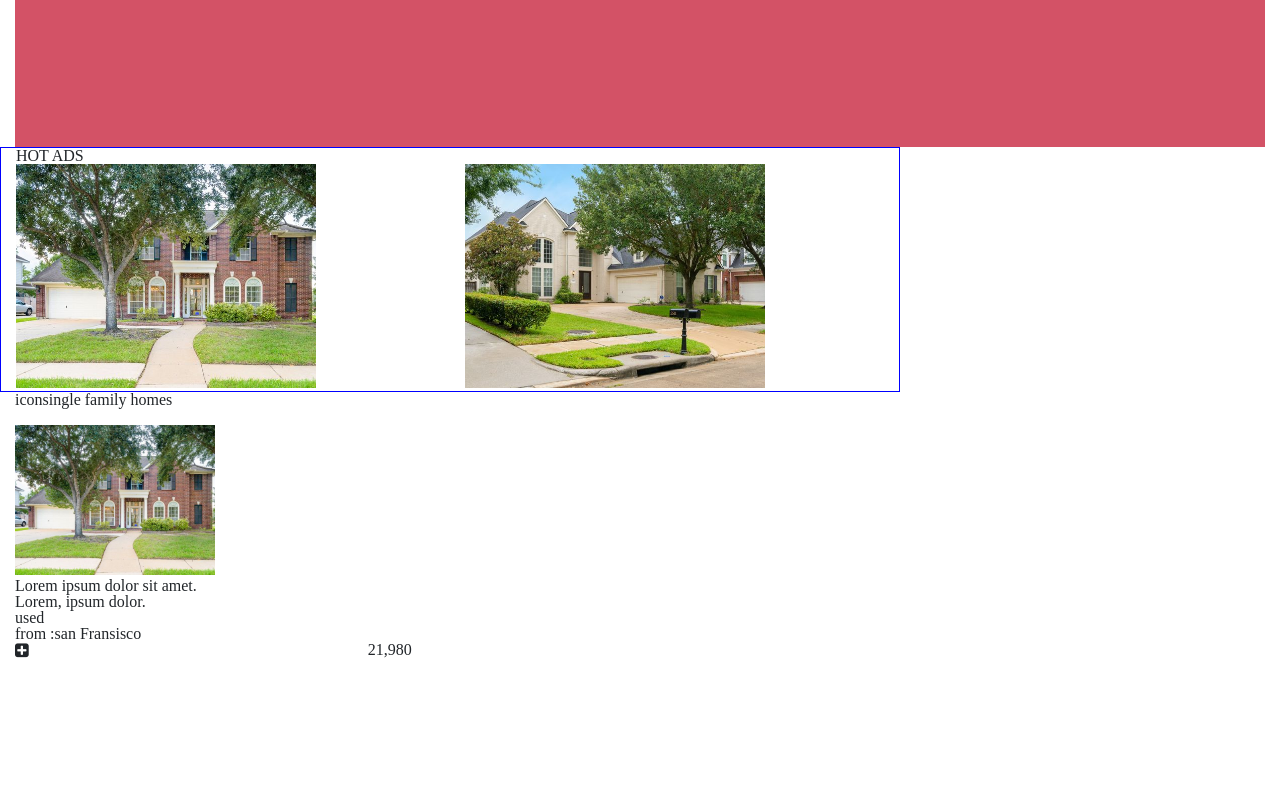
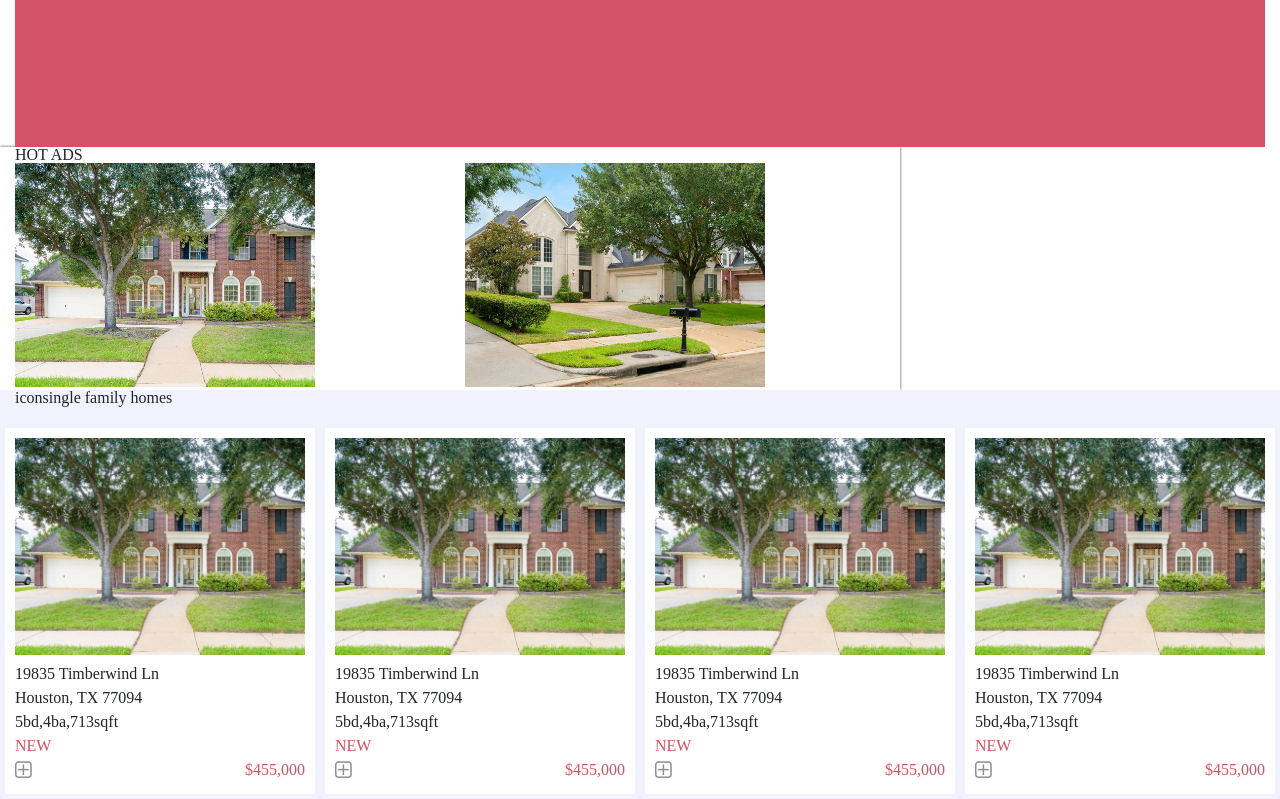
Before and after one commit to dannisonarias/Ecommerce-Website-design, a plain HTML site: page index.html in a window 1280 px wide. Shown: the part 338-1137 px from the top of the page. Before the commit the page ends 996 px from the top, so only its background shows below. Drawn offline with nearby package versions, Linux system fonts and the light colour scheme.

Commit message:
updated the main section with more houses and added some affects like scale and hovers

```diff
--- a/css/style.css
+++ b/css/style.css
@@ -10,11 +10,19 @@ body {
 .text-color-2{
     color:white ;
 }
+
+.text-color-black{
+    color: black;
+}
 .bg-color-2{
     background-color:#d35266;
 }
 .color-1{
     background-color: #d35266;
+}
+
+.color-main{
+    color: #d35266;;
 }
 .color-2grayish{
     background-color: #888888;
@@ -152,7 +160,32 @@ border: none;
     left: 0px;
     top: 0;
     z-index: 1;
+}
 
+.bgc-main{background-color: #f2f2ff;}
+.lineheight {line-height: 1.5rem;}
+.fa-plus-square-o{
+    line-height: 1.2em !important;
+    opacity: 0.5;
+}
+.fa-plus-square-o:hover{
+    color:#d35266;
+    opacity: 1;
+}
+.item-containers{
+
+
+    padding: 10px 10px;
+    background-color: white;
+    border: 5px solid #f2f2ff;;
+}
+.item-containers:hover{
+    -webkit-box-shadow: 0px 0px 3px 0px rgba(74,73,74,1);
+    -moz-box-shadow: 0px 0px 3px 0px rgba(74,73,74,1);
+    box-shadow: 0px 0px 3px 0px rgba(74,73,74,1);
+    z-index: 100;
+    cursor: pointer;
+    scale: 1.1;
 }
 
 .header-search-wrapper{
@@ -173,9 +206,11 @@ border: none;
 }
 
 .advertisement-wrapper{
-    border: 1px solid blue;
     overflow: scroll;
     max-width: 900px;
+    -webkit-box-shadow: 0px 0px 3px 0px rgba(74,73,74,1);
+    -moz-box-shadow: 0px 0px 3px 0px rgba(74,73,74,1);
+    box-shadow: 0px 0px 3px 0px rgba(74,73,74,1);
 }
 
 .ads-images{
@@ -186,7 +221,7 @@ border: none;
 }
 
 .main-images{
-    max-width: 200px;
+    width: 100%;
 }
 
 
--- a/index.html
+++ b/index.html
@@ -85,32 +85,79 @@
 
         </div>
 
-          <div class="row reset-m-p">
+          <div class="row reset-m-p bgc-main">
               <div class="d-flex col-12">
-                  icon
+                  <p>icon</p>
                   <h2>single family homes</h2>
 
-              </div>                  <hr>
+              </div>
+              <hr>
 
-              <div class="single-families col-4">
-                  <div class="">
+              <div class="single-families col-3 item-containers">
+                  <div class="lineheight">
                       <img class="main-images" src="img/house-1.jpg" alt="">
-                        <p>Lorem ipsum dolor sit amet.</p>
-                        <p>Lorem, ipsum dolor.</p>
-                        <p>used</p>
-                        <p>from :san Fransisco</p>
-                        <div class="d-flex justify-content-between">
-                            <i class="fa fa-plus-square" aria-hidden="true"></i>
-                            <p>21,980</p>
+                        <p>19835 Timberwind Ln</p>
+                        <p>Houston, TX 77094</p>
+
+                        <p>5bd,4ba,713sqft</p>
+                        <p class="color-main">NEW</p>
+
+                        <div class="d-flex justify-content-between ">
+                            <i class="fa fa-plus-square-o fa-lg" aria-hidden="true"></i>
+                            <p class="color-main price">$455,000</p>
+                        </div>
+                  </div>
+
+              </div>
+              <div class="single-families col-3 item-containers">
+                <div class="lineheight">
+                    <img class="main-images" src="img/house-1.jpg" alt="">
+                      <p>19835 Timberwind Ln</p>
+                      <p>Houston, TX 77094</p>
+
+                      <p>5bd,4ba,713sqft</p>
+                      <p class="color-main">NEW</p>
+
+                      <div class="d-flex justify-content-between ">
+                          <i class="fa fa-plus-square-o fa-lg" aria-hidden="true"></i>
+                          <p class="color-main price">$455,000</p>
+                      </div>
+                </div>
+
+            </div>
+            <div class="single-families col-3 item-containers">
+                <div class="lineheight">
+                    <img class="main-images" src="img/house-1.jpg" alt="">
+                      <p>19835 Timberwind Ln</p>
+                      <p>Houston, TX 77094</p>
+
+                      <p>5bd,4ba,713sqft</p>
+                      <p class="color-main">NEW</p>
+
+                      <div class="d-flex justify-content-between ">
+                          <i class="fa fa-plus-square-o fa-lg" aria-hidden="true"></i>
+                          <p class="color-main price">$455,000</p>
+                      </div>
+                </div>
+
+            </div>
+                          <div class="single-families col-3 item-containers">
+                  <div class="lineheight">
+                      <img class="main-images" src="img/house-1.jpg" alt="">
+                        <p>19835 Timberwind Ln</p>
+                        <p>Houston, TX 77094</p>
+
+                        <p>5bd,4ba,713sqft</p>
+                        <p class="color-main">NEW</p>
+
+                        <div class="d-flex justify-content-between ">
+                            <i class="fa fa-plus-square-o fa-lg" aria-hidden="true"></i>
+                            <p class="color-main price">$455,000</p>
                         </div>
                   </div>
 
               </div>
 
-
-              <div></div>
-              <div></div>
-              <div></div>
           </div>
           <div class="row">
               <div></div>
```
